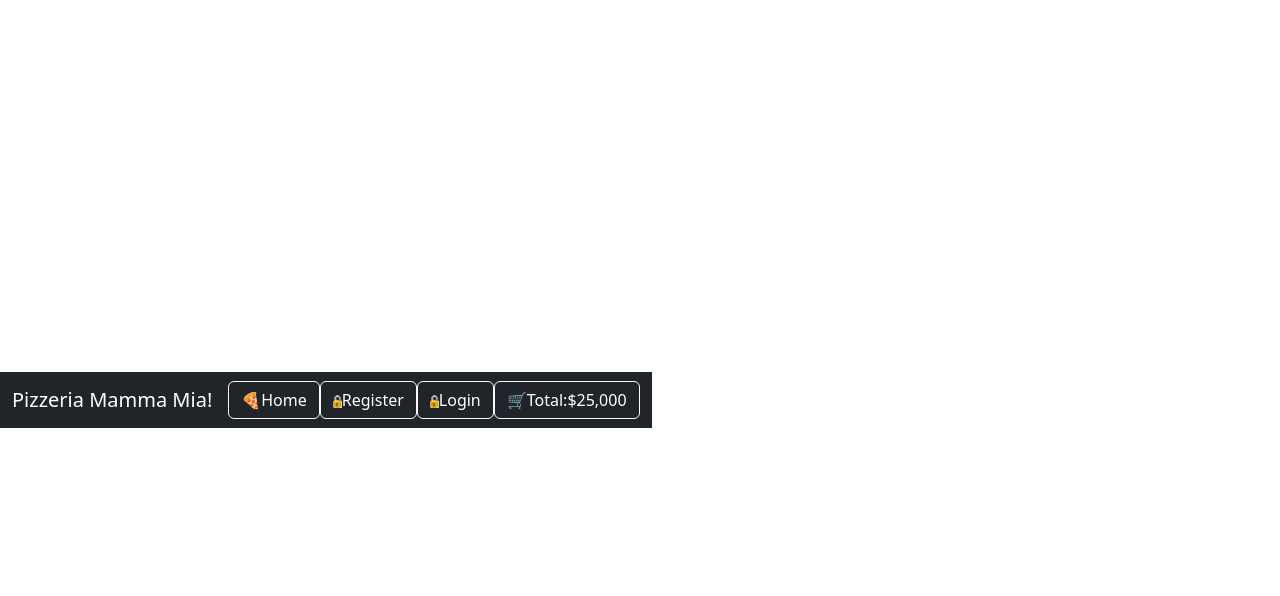
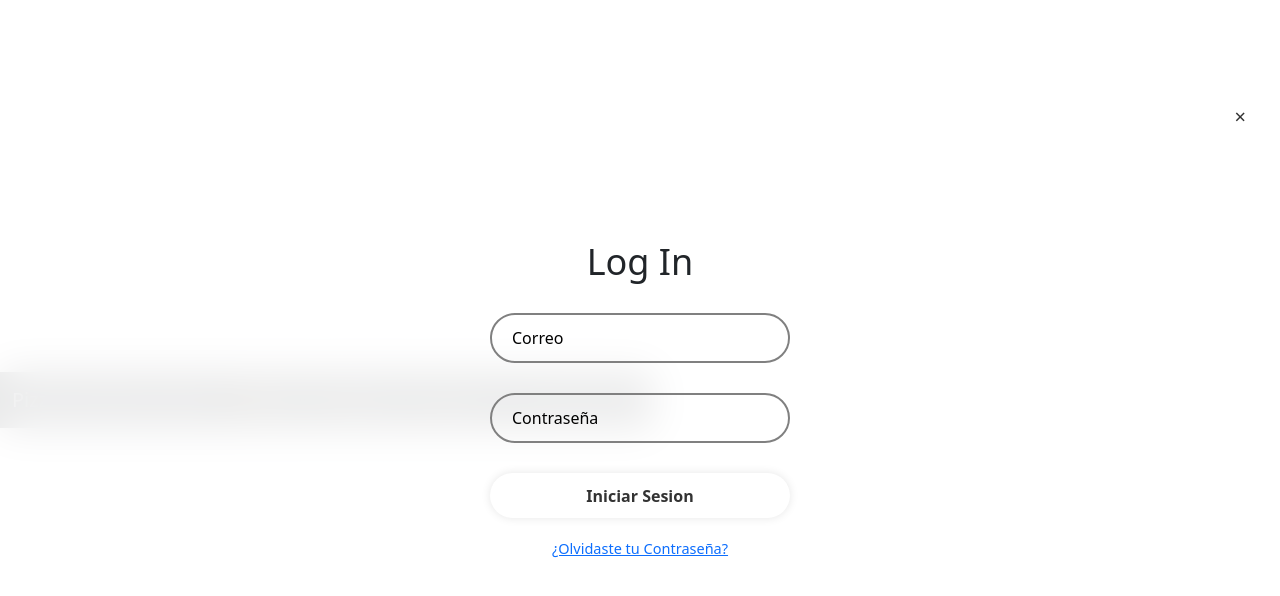
Before and after one commit to Descolle/HITO5_REACT, a React (Vite) app: page /HITO5_REACT/login in a window 1280 px wide. Shown: the top 596 px of the page. Built offline with nearby package versions, Linux system fonts and the light colour scheme; the HTML template or start-up script is replaced by a standard one.

Commit message:
se arregla singup y login

```diff
--- a/src/App.jsx
+++ b/src/App.jsx
@@ -7,6 +7,8 @@ import CardPizza from "./components/CardPizza";
 import Cart from "./components/Cart";
 import LogIn from "./components/LogIn";
 import SignUp from "./components/SignUp";
+
+import NotFound from "./components/views/NotFound";
 
 
 function App() {
@@ -19,6 +21,7 @@ function App() {
       <Route path="/HITO5_REACT/cart" element={<Cart/>}/>
       <Route path="/HITO5_REACT/login" element={<LogIn/>}/>
       <Route path="/HITO5_REACT/register" element={<SignUp/>}/>
+      <Route path="/HITO5_REACT/#" element={<NotFound/>}/>
     </Routes>
     </>
   );
--- a/src/components/Navbar.jsx
+++ b/src/components/Navbar.jsx
@@ -42,8 +42,8 @@ function NavBar() {
           </Button>
         </Nav>
       </Container>
-      <SignUp openFormulario={openFormulario} closeRegister={closeRegister} />
-      <LogIn abierto={abierto} CloseLog={closeLog}/>
+      {/* <SignUp openFormulario={openFormulario} closeRegister={closeRegister} />
+      <LogIn abierto={abierto} CloseLog={closeLog}/> */}
     </Navbar>
   );
 }
--- a/src/components/SignUp.css
+++ b/src/components/SignUp.css
@@ -1,26 +1,23 @@
 .wrapper {
-  display: none;
+  display: flex;
   margin: auto;
   top: 0;
   left: 0;
   right: 0;
   bottom: 0;
-  padding: 30px 40px;
   box-sizing: border-box;
   position: fixed;
   justify-content: center;
   align-items: center;
-  min-height: 100vh;
-  width: 420px;
+  height: 80vh;
   backdrop-filter: blur(20px);
   background-color: rgba(255, 255, 255, 0.9);
   border-radius: 8px;
-  z-index: 1050;
 }
 
-.modal.is-open {
+/* .modal.is-open {
   display: flex;
-}
+} */
 
 .wrapper h1 {
   font-size: 36px;
--- a/src/components/SignUp.jsx
+++ b/src/components/SignUp.jsx
@@ -78,7 +78,7 @@ const SignUp = ({ children, openFormulario, closeRegister }) => {
         </button>
         <div className="account-exist">
           <label>¿Ya tienes cuenta?</label>
-          <Link to="/register">Iniciar Sesión</Link>
+          <Link to="/login">Iniciar Sesión</Link>
         </div>
       </form>
       {children}
--- a/src/components/views/NotFound.jsx
+++ b/src/components/views/NotFound.jsx
@@ -0,0 +1,12 @@
+import React from 'react'
+
+const NotFound = () => {
+  return (
+    <div>
+        <p>TE HAS EQUIVOCADO</p>
+
+    </div>
+  )
+}
+
+export default NotFound
```
